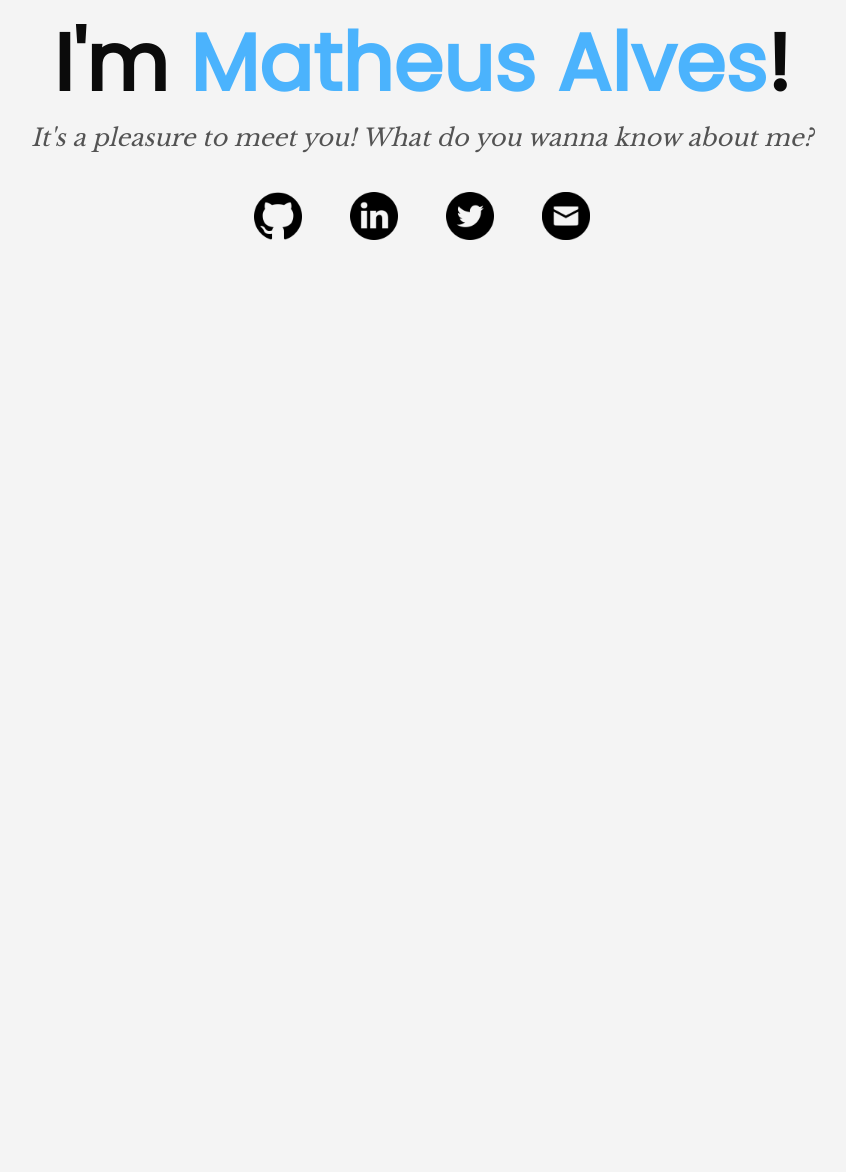
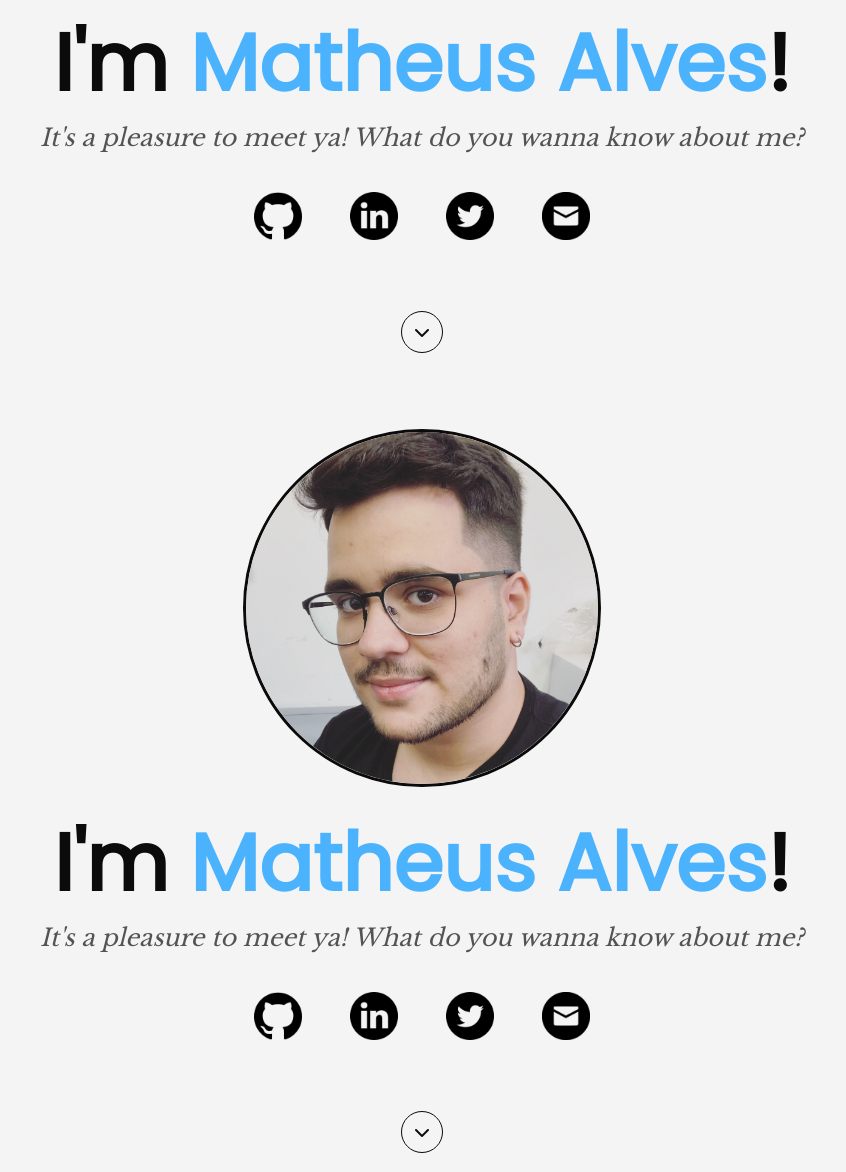
Before and after one commit to alvesmatheus/alvesmatheus.github.io, a plain HTML site: page index.html in a window 1280 px wide. Shown: the part 428-1600 px from the top of the page, without its empty margins (218-1064 px from the left). Before the commit the page ends 800 px from the top, so only its background shows below. Drawn offline with nearby package versions, Linux system fonts and the light colour scheme.

Commit message:
Add button to smooth scroll between sections

```diff
--- a/css/styles.css
+++ b/css/styles.css
@@ -12,7 +12,7 @@ body {
 h1 {
   color: #0b0b0b;
   font-family: "Poppins", sans-serif;
-  font-size: 1.8rem;
+  font-size: 1.7rem;
   text-align: center;
 }
 
@@ -41,9 +41,16 @@ h1 {
   justify-content: center;
 }
 
-.default-scroll {
-  grid-column: 3 / 19;
+.default-scroll-btn {
+  background-color: #f4f4f4;
+  border: 1px solid #0b0b0b;
+  border-radius: 50%;
+  grid-column: 9 / 13;
   grid-row: 10 / 11;
+  height: 2rem;
+  margin: auto;
+  text-decoration: none;
+  width: 2rem;
 }
 
 .round-cropper {
@@ -71,6 +78,12 @@ h1 {
   padding: 0.25rem;
 }
 
+.next-session-icon {
+  color: #0b0b0b;
+  font-size: 0.75rem;
+  margin: auto;
+}
+
 #profile-img {
   border: 3px solid #0b0b0b;
   display: block;
@@ -84,6 +97,11 @@ h1 {
     font-size: 4rem;
   }
 
+  .default-scroll-btn {
+    height: 3rem;
+    width: 3rem;
+  }
+
   .intro-greeting {
     font-size: 1.5rem;
     margin-bottom: 1.5rem;
@@ -92,6 +110,10 @@ h1 {
   .social-media-icon {
     height: 3.5rem;
     padding: 1rem;
+  }
+
+  .next-session-icon {
+    font-size: 1rem;
   }
 
   #profile-img {
@@ -106,6 +128,11 @@ h1 {
     font-size: 5rem;
   }
 
+  .default-scroll-btn {
+    height: 4rem;
+    width: 4rem;
+  }
+
   .intro-greeting {
     font-size: 2.25rem;
     margin-bottom: 2rem;
@@ -116,6 +143,10 @@ h1 {
     padding: 2rem;
   }
 
+  .next-session-icon {
+    font-size: 1.5rem;
+  }
+
   #profile-img {
     height: 35rem;
     margin-bottom: 2rem;
@@ -124,6 +155,16 @@ h1 {
 }
 
 @media (min-width: 1200px) {
+  .default-scroll-btn {
+    height: 2.5rem;
+    width: 2.5rem;
+    transition: 0.5s;
+  }
+
+  .default-scroll-btn:hover {
+    background-color: #0b0b0b;
+  }
+
   .intro-greeting {
     font-size: 1.5rem;
   }
@@ -132,11 +173,20 @@ h1 {
     border-radius: 15%;
     height: 3rem;
     padding: 0.5rem;
-    transition: 0.4s;
+    transition: 0.5s;
   }
 
   .social-media-icon:hover {
     background-color: #4bb3fd;
+  }
+
+  .next-session-icon {
+    font-size: 1rem;
+    transition: 0.5s;
+  }
+
+  .default-scroll-btn:hover > .next-session-icon {
+    color: #f4f4f4;
   }
 
   #profile-img {
--- a/index.html
+++ b/index.html
@@ -7,7 +7,7 @@
     <link rel="stylesheet" href="https://cdnjs.cloudflare.com/ajax/libs/animate.css/3.7.2/animate.min.css" />
     <meta name="viewport" content="width=device-width, initial-scale=1, user-scalable=no" />
     <script src="https://ajax.googleapis.com/ajax/libs/jquery/3.3.1/jquery.min.js"></script>
-    <script src="./js/app.js"></script>
+    <script src="https://kit.fontawesome.com/7075b60a42.js" crossorigin="anonymous" ></script>
   </head>
   <body>
     <section id="intro" class="grid default-section default-grid-template">
@@ -17,15 +17,56 @@
           I'm <span class="color-highlight">Matheus Alves</span>!
         </h1>
         <div class="intro-greeting animated fadeIn delay-1s">
-          It's a pleasure to meet you! What do you wanna know about me?
+          It's a pleasure to meet ya! What do you wanna know about me?
         </div>
         <div class="social-media-wrapper animated fadeIn delay-2s">
-          <a href="https://github.com/alvesmatheus"><img src="./assets/img/github-icon.png" class="social-media-icon" /></a>
-          <a href="linkedin.com/in/alves-matheus"><img src="./assets/img/linkedin-icon.png" class="social-media-icon" /></a>
-          <a href="https://twitter.com/mathsalvs"><img src="./assets/img/twitter-icon.png" class="social-media-icon" /></a>
-          <a href="mailto:matheus.santos@ccc.ufcg.edu.br"><img src="./assets/img/mail-icon.png" class="social-media-icon" /></a>
+          <a href="https://github.com/alvesmatheus">
+            <img src="./assets/img/github-icon.png" class="social-media-icon" title="GitHub" />
+          </a>
+          <a href="linkedin.com/in/alves-matheus">
+            <img src="./assets/img/linkedin-icon.png" class="social-media-icon" title="LinkedIn" />
+          </a>
+          <a href="https://twitter.com/mathsalvs">
+            <img src="./assets/img/twitter-icon.png" class="social-media-icon" title="Twitter" />
+          </a>
+          <a href="mailto:matheus.santos@ccc.ufcg.edu.br">
+            <img src="./assets/img/mail-icon.png" class="social-media-icon" title="E-mail" />
+          </a>
         </div>
       </div>
+      <a href="#about" class="grid default-scroll-btn">
+        <span class="fas fa-chevron-down animated pulse infinite next-session-icon"></span>
+      </a>
     </section>
+
+    <section id="about" class="grid default-section default-grid-template">
+        <div class="default-wrapper">
+          <img src="assets/img/profile.jpg" id="profile-img" class="round-cropper animated rotateIn" />
+          <h1 class="animated fadeIn delay-1s">
+            I'm <span class="color-highlight">Matheus Alves</span>!
+          </h1>
+          <div class="intro-greeting animated fadeIn delay-1s">
+            It's a pleasure to meet ya! What do you wanna know about me?
+          </div>
+          <div class="social-media-wrapper animated fadeIn delay-2s">
+            <a href="https://github.com/alvesmatheus">
+              <img src="./assets/img/github-icon.png" class="social-media-icon" title="GitHub" />
+            </a>
+            <a href="linkedin.com/in/alves-matheus">
+              <img src="./assets/img/linkedin-icon.png" class="social-media-icon" title="LinkedIn" />
+            </a>
+            <a href="https://twitter.com/mathsalvs">
+              <img src="./assets/img/twitter-icon.png" class="social-media-icon" title="Twitter" />
+            </a>
+            <a href="mailto:matheus.santos@ccc.ufcg.edu.br">
+              <img src="./assets/img/mail-icon.png" class="social-media-icon" title="E-mail" />
+            </a>
+          </div>
+        </div>
+        <a href="#about" class="grid default-scroll-btn">
+          <span class="fas fa-chevron-down animated pulse infinite next-session-icon"></span>
+        </a>
+      </section>
+    <script src="./js/app.js"></script>
   </body>
 </html>
```
